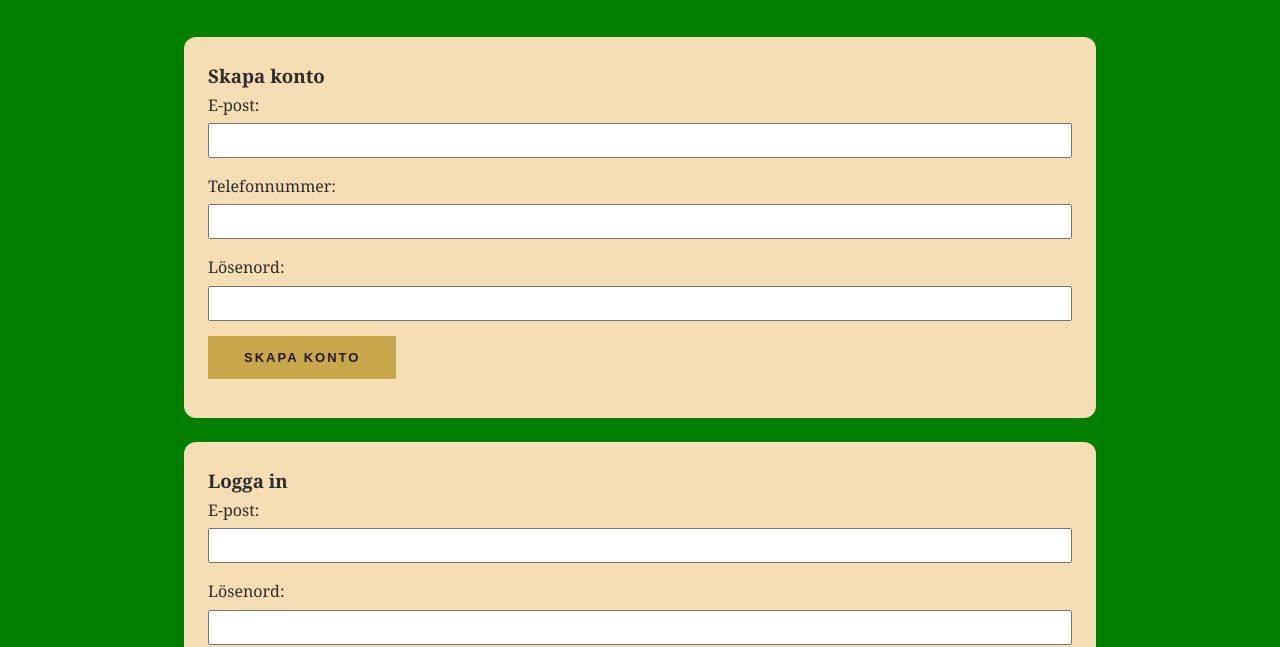
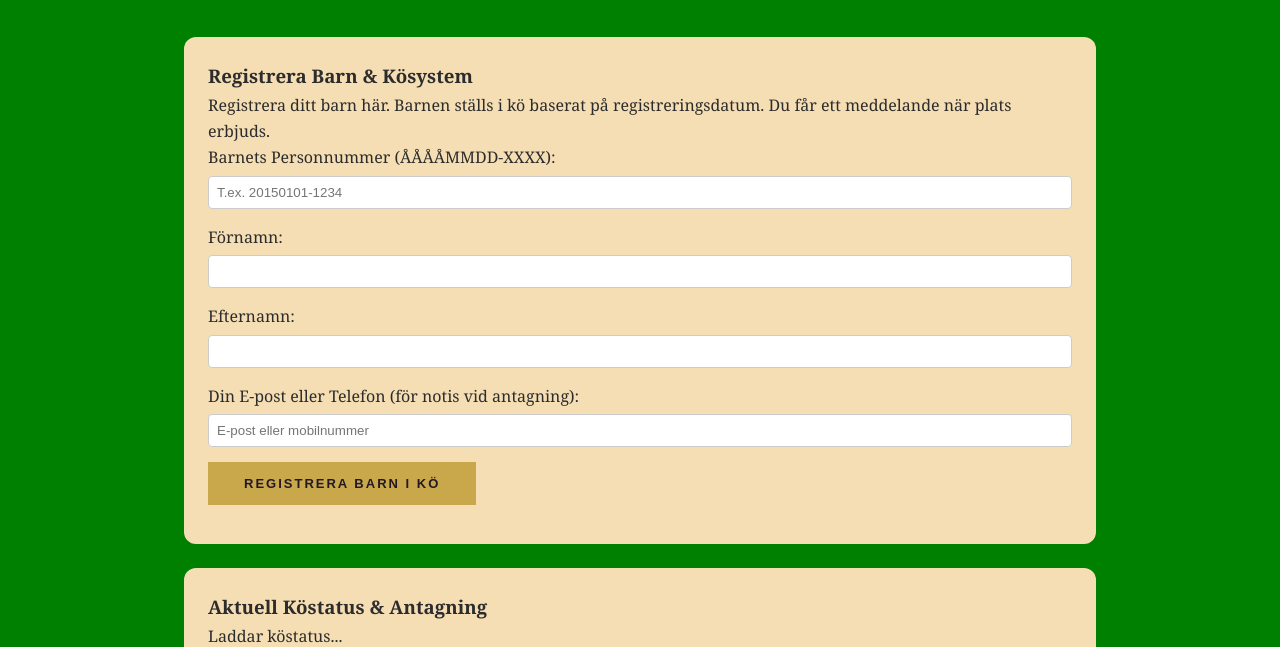
Before and after one commit to Jabir93/jaliaskola, a website: page foraldrar.html in a window 1280 px wide. Shown: the part 309-956 px from the top of the page. Drawn offline with Linux system fonts and the light colour scheme.

Commit message:
förnyade filen helt
Updated the parent page to include child registration and queue status sections, enhancing user interaction and information display.

```diff
--- a/foraldrar.html
+++ b/foraldrar.html
@@ -38,6 +38,51 @@
         <div class="page-intro">
             <p>Följ barnets utveckling med tydlig statistik, minnesmål och kommunikation. Här kan du se hur lektionerna
                 går, vad som övas och hur du kan stötta hemma.</p>
+        </div>
+
+        <!-- Child Registration Form -->
+        <div class="highlight-box" id="childRegistrationSection">
+            <h3>Registrera Barn & Kösystem</h3>
+            <p>Registrera ditt barn här. Barnen ställs i kö baserat på registreringsdatum. Du får ett meddelande när plats erbjuds.</p>
+            <form id="childRegistrationForm">
+                <div style="margin-bottom: 15px;">
+                    <label for="childPnr">Barnets Personnummer (ÅÅÅÅMMDD-XXXX):</label><br>
+                    <input type="text" id="childPnr" required pattern="\d{8}-\d{4}" placeholder="T.ex. 20150101-1234" style="width: 100%; padding: 8px; margin-top: 5px; border-radius: 4px; border: 1px solid #ccc;">
+                </div>
+                <div style="margin-bottom: 15px;">
+                    <label for="childFirstName">Förnamn:</label><br>
+                    <input type="text" id="childFirstName" required style="width: 100%; padding: 8px; margin-top: 5px; border-radius: 4px; border: 1px solid #ccc;">
+                </div>
+                <div style="margin-bottom: 15px;">
+                    <label for="childLastName">Efternamn:</label><br>
+                    <input type="text" id="childLastName" required style="width: 100%; padding: 8px; margin-top: 5px; border-radius: 4px; border: 1px solid #ccc;">
+                </div>
+                <div style="margin-bottom: 15px;">
+                    <label for="parentContact">Din E-post eller Telefon (för notis vid antagning):</label><br>
+                    <input type="text" id="parentContact" required placeholder="E-post eller mobilnummer" style="width: 100%; padding: 8px; margin-top: 5px; border-radius: 4px; border: 1px solid #ccc;">
+                </div>
+                <button type="submit" class="btn-primary">Registrera Barn i Kö</button>
+            </form>
+            <div id="childRegMessage" style="margin-top: 15px; font-weight: bold;"></div>
+        </div>
+
+        <!-- Queue Status -->
+        <div class="highlight-box" id="queueStatusSection">
+            <h3>Aktuell Köstatus & Antagning</h3>
+            <div id="queueList">
+                <p>Laddar köstatus...</p>
+            </div>
+            <!-- Mock Admin Button for demonstration -->
+            <button id="mockAdmitBtn" class="btn-outline" style="margin-top:15px; display:none; background-color: #f0f0f0; border-color: #333; color: #333;">(Admin Demo) Anta första barnet i kön</button>
+        </div>
+
+        <!-- Notification Modal (Hidden by default) -->
+        <div id="notificationModal" style="display: none; position: fixed; top: 0; left: 0; width: 100%; height: 100%; background: rgba(0,0,0,0.5); z-index: 1000; justify-content: center; align-items: center;">
+            <div style="background: white; padding: 20px; border-radius: 8px; max-width: 400px; text-align: center; box-shadow: 0 4px 6px rgba(0,0,0,0.1);">
+                <h3 style="color: #2e7d32; margin-top: 0;">🎉 Antagningsnotis!</h3>
+                <p id="notificationText"></p>
+                <button onclick="document.getElementById('notificationModal').style.display='none'" class="btn-primary">Stäng</button>
+            </div>
         </div>
 
         <!-- Registration Form -->
```
